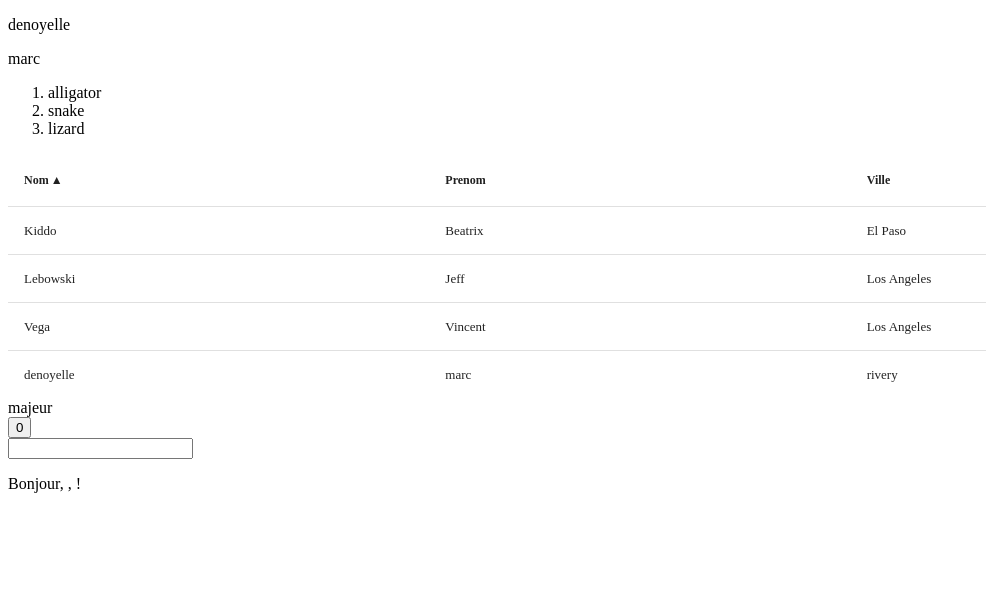
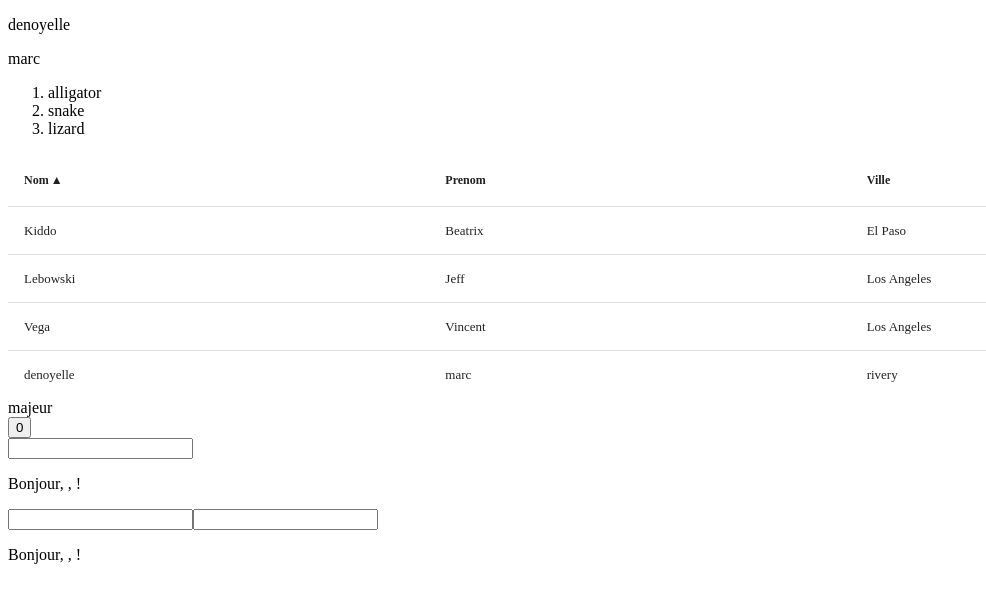
Before and after one commit to artilleur/mon-projet-react, a React (Create React App) app: page / in a window 1280 px wide. Shown: the top 602 px of the page, without its empty margins (0-986 px from the left). Built offline with nearby package versions, Linux system fonts and the light colour scheme.

Commit message:
22112023  1

```diff
--- a/src/App.js
+++ b/src/App.js
@@ -4,6 +4,7 @@ import DataTable from "react-data-table-component";
 import {useState} from 'react';
 import Count from './Count';
 import Essai from './Essai';
+import EssaiCopy from './Essai copy';
 function App() {
 
 
@@ -80,6 +81,7 @@ console.log("Nom  " + name + "    prenom   " +surname+ " age " + ans + ".");
 
 <Count/>
 <Essai />
+<EssaiCopy />
 
   </div>
   )
--- /dev/null
+++ b/src/Essai copy.js
@@ -0,0 +1,27 @@
+import React, { useState } from 'react';
+
+const ControlledInput = () => {
+  const [nom, setNom] = useState('');
+  const [prenom, setPrenom] = useState('');
+
+  const handleChange = (event) => {
+    setNom(event.target.value);
+  };
+  const handleChange2 = (event) => {
+    setPrenom(event.target.value);
+  };
+
+  return (
+    <div>
+      <input type="text" value={nom} onChange={handleChange} />
+      <input type="text" value={prenom} onChange={handleChange2} />
+
+      <p>Bonjour, {nom}, {prenom} !</p>
+
+
+
+    </div>
+  );
+};
+
+export default ControlledInput;
```
